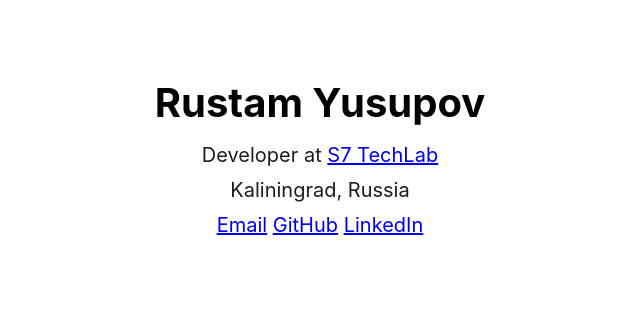
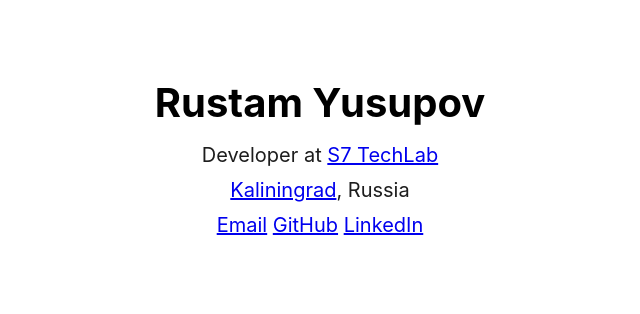
Before and after one commit to rustamyusupov/rstm.me, a plain HTML site: page index.html in a window 1280 px wide. Shown: the whole page, without its empty margins (320-960 px from the left). Drawn offline with Linux system fonts and the light colour scheme.

Commit message:
add link for city

```diff
--- a/index.html
+++ b/index.html
@@ -11,7 +11,7 @@
     <main>
       <h1>Rustam Yusupov</h1>
       <p>Developer at <a href="https://techlab.s7.ru/">S7 TechLab</a></p>
-      <p>Kaliningrad, Russia</p>
+      <p><a href="https://en.wikipedia.org/wiki/Kaliningrad">Kaliningrad</a>, Russia</p>
       <a href="mailto:i@rstm.me">Email</a>
       <a href="https://github.com/rustamyusupov">GitHub</a>
       <a href="https://www.linkedin.com/in/rustamyusupov">LinkedIn</a>
```
